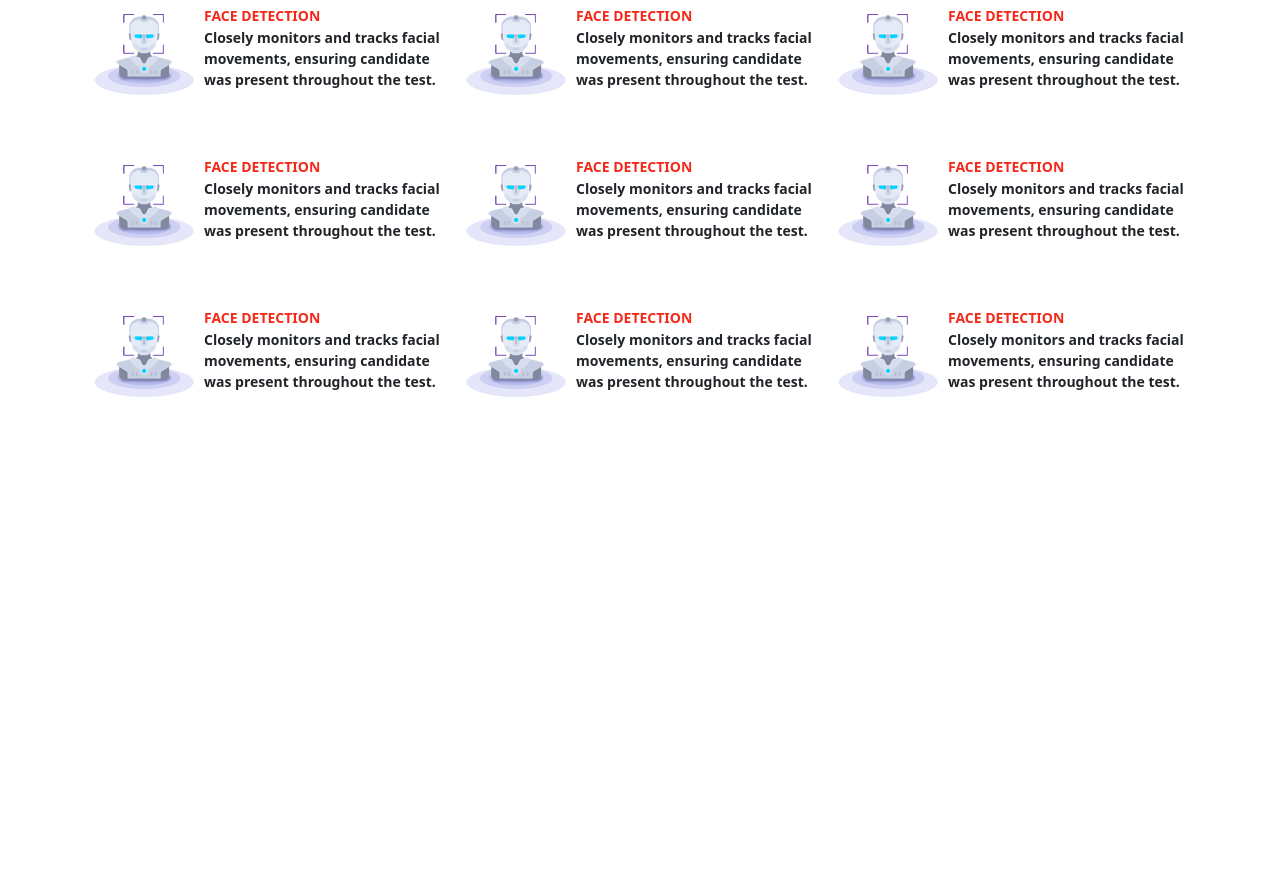
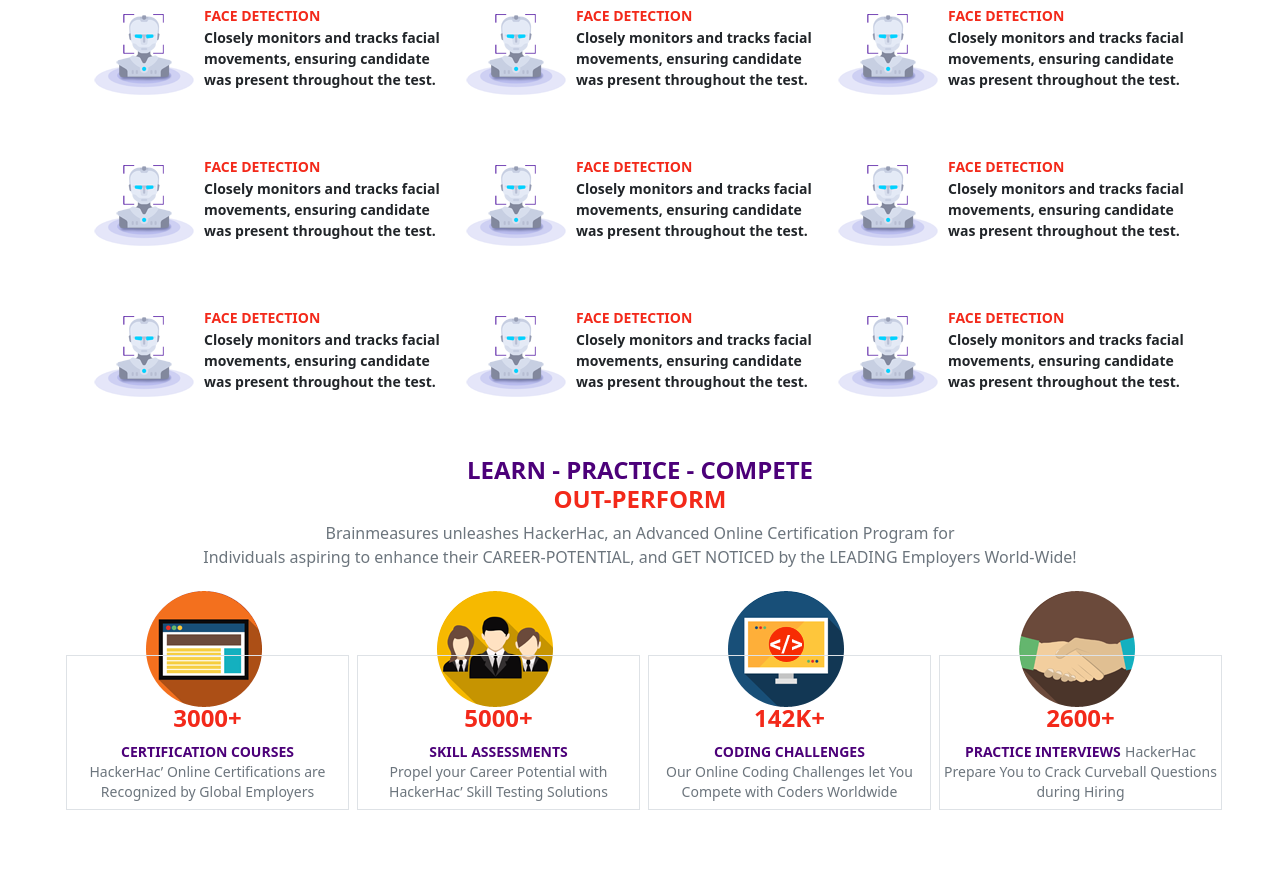
Before and after one commit to ranawp/HackerHac, a plain HTML site: page index.html in a window 1280 px wide. Shown: the part 1783-2668 px from the top of the page. Before the commit the page ends 2191 px from the top, so only its background shows below. Drawn offline with nearby package versions, Linux system fonts and the light colour scheme.

Commit message:
perfrom section added

```diff
--- a/css/index.css
+++ b/css/index.css
@@ -118,8 +118,23 @@
     margin-right: 10px;
 }
 
+/* perform image */
+.perform-image {
+    margin-top: -10px;
+}
 
+.relative {
+    height: 300px;
+    width: 200px;
+    /* border: 3px solid red; */
+    position: relative;
+}
 
+.absulate {
+    position: absolute;
+    top: 70px;
+    left: 8px;
+}
 
 
 
--- a/index.html
+++ b/index.html
@@ -410,6 +410,83 @@
         </div>
     </section>
 
+    <!-- OUT-PERFORM section start -->
+    <section class="mt-5">
+        <div class="text-center">
+            <h4 class="secondary-color fw-bold">LEARN - PRACTICE - COMPETE <br> <span class="primary-color">
+                    OUT-PERFORM
+                </span>
+            </h4>
+            <p class="text-secondary">Brainmeasures unleashes HackerHac, an Advanced Online Certification Program for
+                <br>
+                Individuals aspiring to enhance their CAREER-POTENTIAL, and GET NOTICED by the LEADING Employers
+                World-Wide!
+            </p>
+        </div>
+        <div>
+            <div class="container">
+                <div class="row gx-5">
+                    <div class="col-lg-3 col-md-2 col-sm-12 relative">
+                        <div class="d-flex justify-content-center">
+                            <img class="img-fluid" src="./assets/top1.png" alt="">
+                        </div>
+                        <div class="text-center border pb-2 absulate">
+                            <h4 class="primary-color fw-bold mt-5">3000+ </h4>
+                            <div class="lh-sm">
+                                <small class="secondary-color fw-bold">CERTIFICATION COURSES</small> <br>
+                                <small class=" video-header-text text-secondary">HackerHac’ Online Certifications are
+                                    Recognized by Global Employers</small>
+                            </div>
+                        </div>
+                    </div>
+                    <div class="col-lg-3 col-md-2 col-sm-12 relative">
+                        <div class="d-flex justify-content-center">
+                            <img class="img-fluid" src="./assets/top2.png" alt="">
+                        </div>
+                        <div class="text-center border pb-2 absulate">
+                            <h4 class="primary-color fw-bold mt-5">5000+ </h4>
+                            <div class="lh-sm">
+                                <small class="secondary-color fw-bold">SKILL ASSESSMENTS</small> <br>
+                                <small class=" video-header-text text-secondary">Propel your Career Potential with
+                                    HackerHac’ Skill Testing Solutions</small>
+                            </div>
+                        </div>
+                    </div>
+                    <div class="col-lg-3 col-md-2 col-sm-12 relative">
+                        <div class="d-flex justify-content-center">
+                            <img class="img-fluid" src="./assets/top3.png" alt="">
+                        </div>
+                        <div class="text-center pb-2 border absulate">
+                            <h4 class="primary-color fw-bold mt-5">142K+ </h4>
+                            <div class="lh-sm">
+                                <small class="secondary-color fw-bold ">CODING CHALLENGES</small> <br>
+                                <small class="text-secondary video-header-text">Our Online Coding Challenges let
+                                    You Compete with Coders Worldwide
+
+                                </small>
+                            </div>
+                        </div>
+                    </div>
+                    <div class="col-lg-3 col-md-2 col-sm-12 relative">
+                        <div class="d-flex justify-content-center">
+                            <img class="img-fluid" src="./assets/top4.png" alt="">
+                        </div>
+                        <div class="text-center pb-2 border absulate">
+                            <h4 class="primary-color fw-bold mt-5">2600+ </h4>
+                            <div class="lh-sm">
+                                <small class="secondary-color fw-bold ">PRACTICE INTERVIEWS</small>
+                                <small class=" text-secondary video-header-text">HackerHac Prepare You to Crack
+                                    Curveball Questions during Hiring</small>
+                            </div>
+                        </div>
+                    </div>
+                </div>
+            </div>
+        </div>
+    </section>
+
+    <!-- perform section end -->
+
 
 
 
```
Also changed, not shown: assets/top1.png (added), assets/top2.png (added), assets/top3.png (added), assets/top4.png (added).
